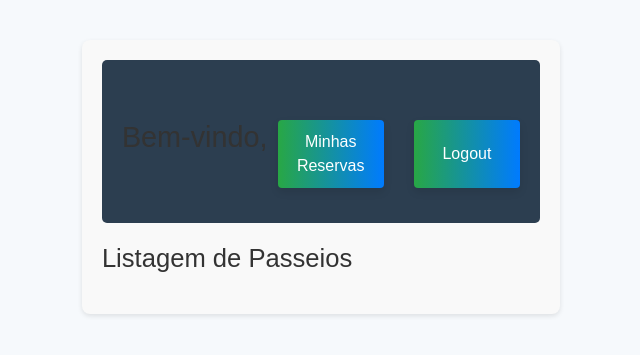
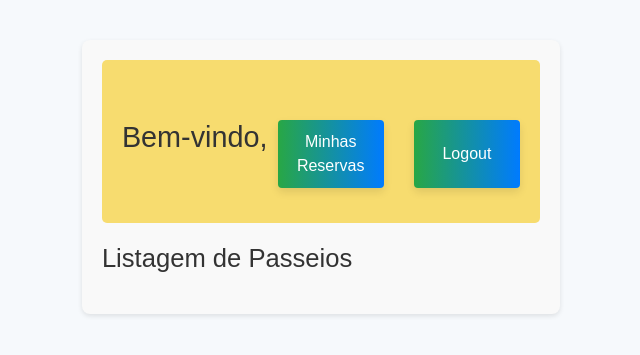
Before and after one commit to LivsDev/FMT_Brazil365_M2, a React (Vite) app: page /passeios in a window 1280 px wide. Shown: the part 223-578 px from the top of the page, without its empty margins (319-959 px from the left). Built offline with nearby package versions, Linux system fonts and the light colour scheme; sample sign-in values are in the browser's storage.

Commit message:
Quick Sync

```diff
--- a/src/pages/DashboardGuia.css
+++ b/src/pages/DashboardGuia.css
@@ -3,6 +3,7 @@
   display: flex;
   flex-direction: column;
   min-height: 100vh;
+  background-color: #f6f9fc; /* Cor de fundo clara */
 }
 
 /* Conteúdo principal do dashboard */
@@ -14,10 +15,30 @@
 
 /* Cabeçalho do dashboard */
 .dashboard-header {
-    background-color: #2c3e50;
+  background-color: #f7dc6f; /* Amarelo suave */
   color: white;
   padding: 20px;
   border-radius: 5px;
+  font-size: 14px; /* Reduzi o tamanho da fonte */
+  font-weight: bold;
+  text-align: center;
+  display: flex;
+  align-items: center;
+  justify-content: space-between;
+}
+
+/* Logotipo no cabeçalho */
+.dashboard-logo {
+  max-height: 50px;
+  margin-right: 15px;
+}
+
+/* Texto de boas-vindas */
+.dashboard-welcome {
+  color: white; /* Texto branco */
+  font-size: 14px; /* Diminui o tamanho da fonte */
+  font-weight: bold;
+  text-align: center;
 }
 
 /* Card que exibe a quantidade de passeios */
@@ -25,8 +46,11 @@
   background-color: white;
   padding: 20px;
   margin-top: 20px;
-    border-radius: 5px;
+  border-radius: 10px;
+  box-shadow: 0 4px 10px rgba(0, 0, 0, 0.1); /* Sombra leve */
   text-align: center;
+  font-size: 18px;
+  color: #333;
 }
 
 /* Seção de botões de ação */
@@ -36,18 +60,28 @@
   gap: 20px;
 }
 
-  /* Estilo dos botões de ação */
+/* Estilo dos botões de ação com degradê */
 .dashboard-button {
-    background-color: #2980b9;
+  background: linear-gradient(90deg, #28a745, #007bff); /* Degradê verde para azul */
   color: white;
   padding: 15px 25px;
   text-decoration: none;
   border-radius: 5px;
   text-align: center;
   flex: 1;
-    transition: background-color 0.3s;
+  font-size: 16px;
+  font-weight: bold;
+  transition: background 0.3s;
+  box-shadow: 0 4px 10px rgba(0, 0, 0, 0.1); /* Sombra leve */
 }
 
 .dashboard-button:hover {
-    background-color: #3498db;
+  background: linear-gradient(90deg, #218838, #0056b3); /* Cores mais escuras ao passar o mouse */
 }
+
+/* Ajuste adicional para versão mobile */
+@media (max-width: 768px) {
+  .dashboard-actions {
+      flex-direction: column;
+  }
+}
```
Lines whose indentation alone changed are shown as unchanged.
